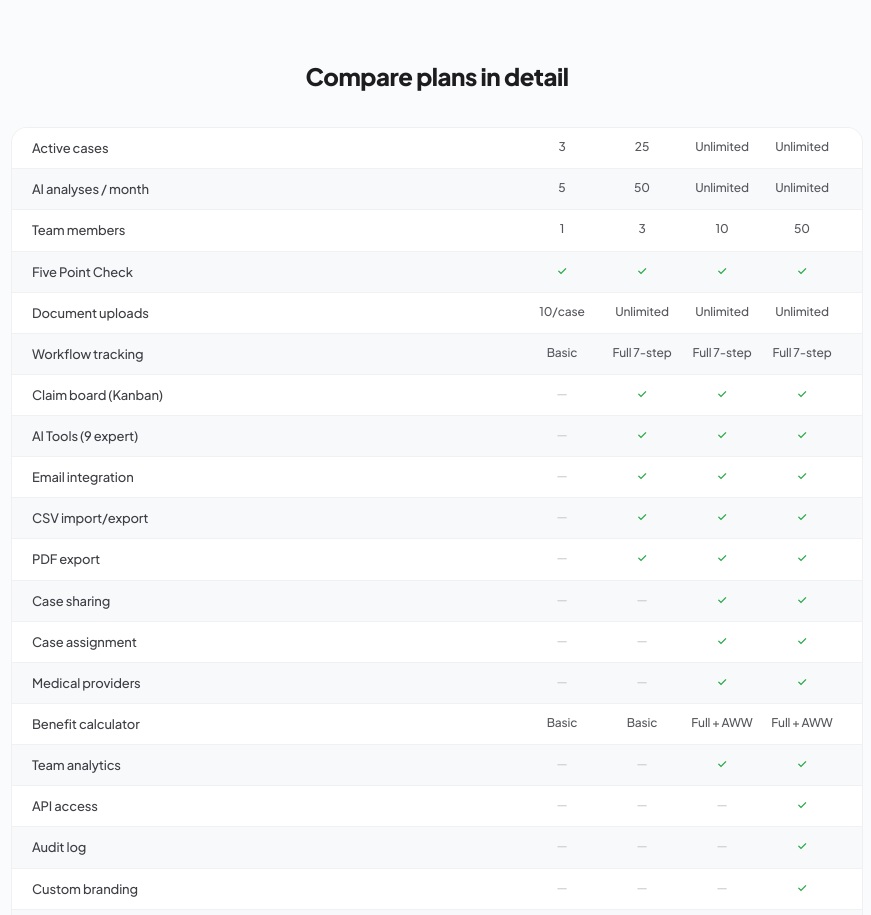
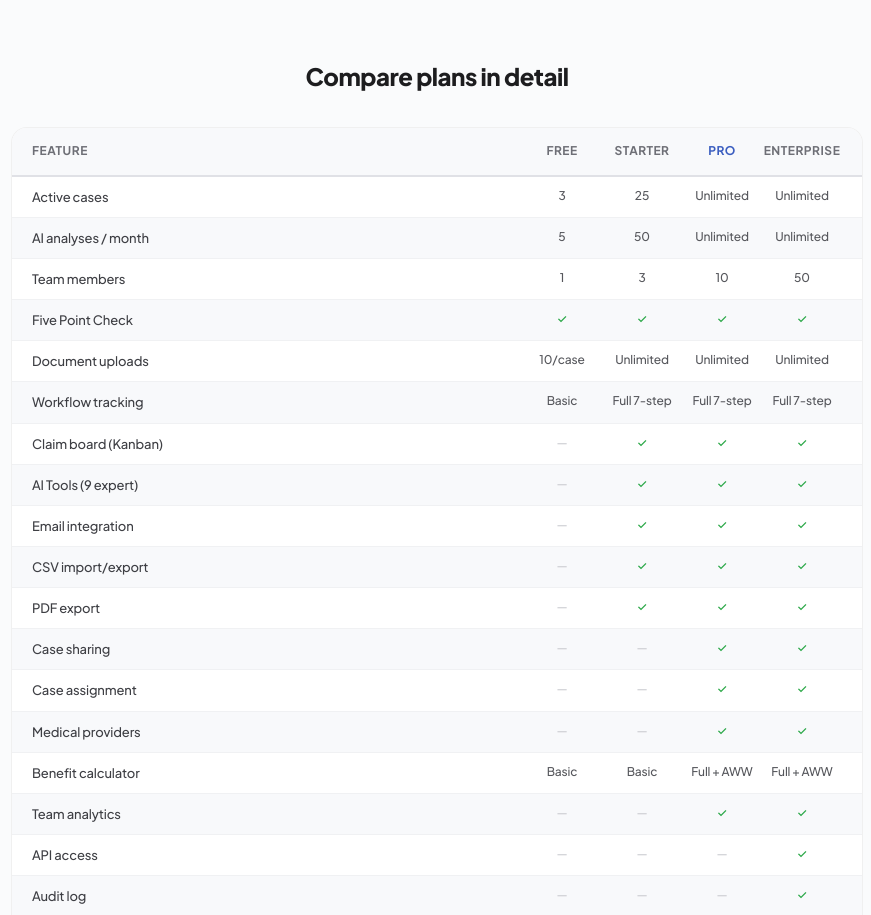
Before and after one commit to tarangsharma11-spec/claimlens, a Next.js app: page /pricing in a window 1280 px wide. Shown: the part 1060-1975 px from the top of the page, without its empty margins (203-1074 px from the left). Built offline with nearby package versions, Linux system fonts and the light colour scheme.

Commit message:
V69: add column headers to plan comparison table

```diff
--- a/app/pricing/page.js
+++ b/app/pricing/page.js
@@ -299,6 +299,13 @@ export default function PricingPage() {
       <section style={{ maxWidth: 900, margin: "0 auto", padding: "40px 24px 60px" }}>
         <h2 style={{ fontSize: 24, fontWeight: 800, letterSpacing: -0.5, textAlign: "center", marginBottom: 32 }}>Compare plans in detail</h2>
         <div className="compare-table" style={{ borderRadius: 16, border: "1px solid var(--card-border)", overflow: "hidden", background: "#fff" }}>
+          <div style={{ display: "grid", gridTemplateColumns: "1fr 80px 80px 80px 80px", padding: "14px 20px", fontSize: 12, fontWeight: 700, textTransform: "uppercase", letterSpacing: .5, color: "var(--g500)", background: "var(--g50)", borderBottom: "2px solid var(--g200)" }}>
+            <span>Feature</span>
+            <span style={{ textAlign: "center" }}>Free</span>
+            <span style={{ textAlign: "center" }}>Starter</span>
+            <span style={{ textAlign: "center", color: "#3B5EC0" }}>Pro</span>
+            <span style={{ textAlign: "center" }}>Enterprise</span>
+          </div>
           {[
             { feature: "Active cases", free: "3", starter: "25", pro: "Unlimited", enterprise: "Unlimited" },
             { feature: "AI analyses / month", free: "5", starter: "50", pro: "Unlimited", enterprise: "Unlimited" },
```
